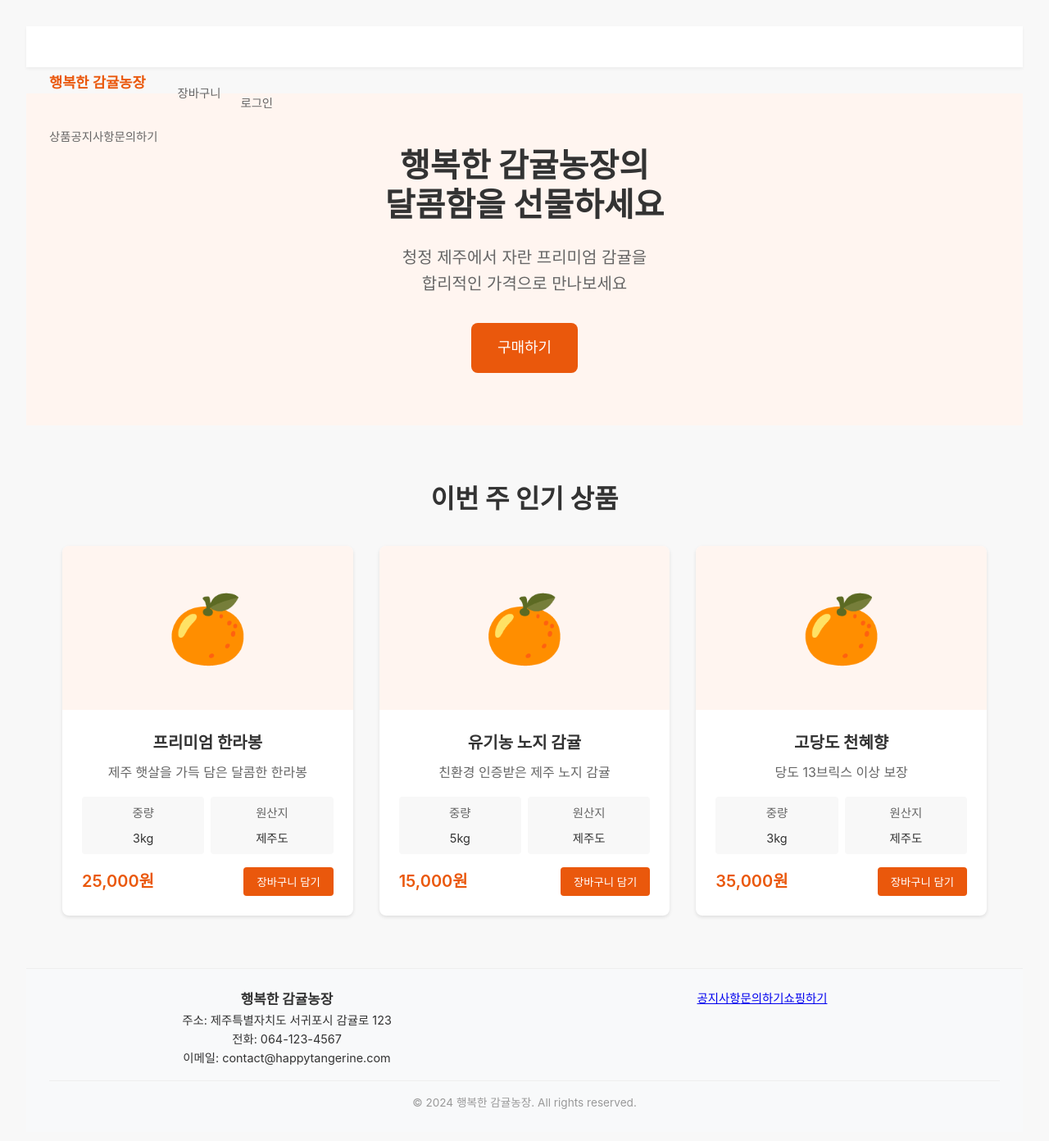
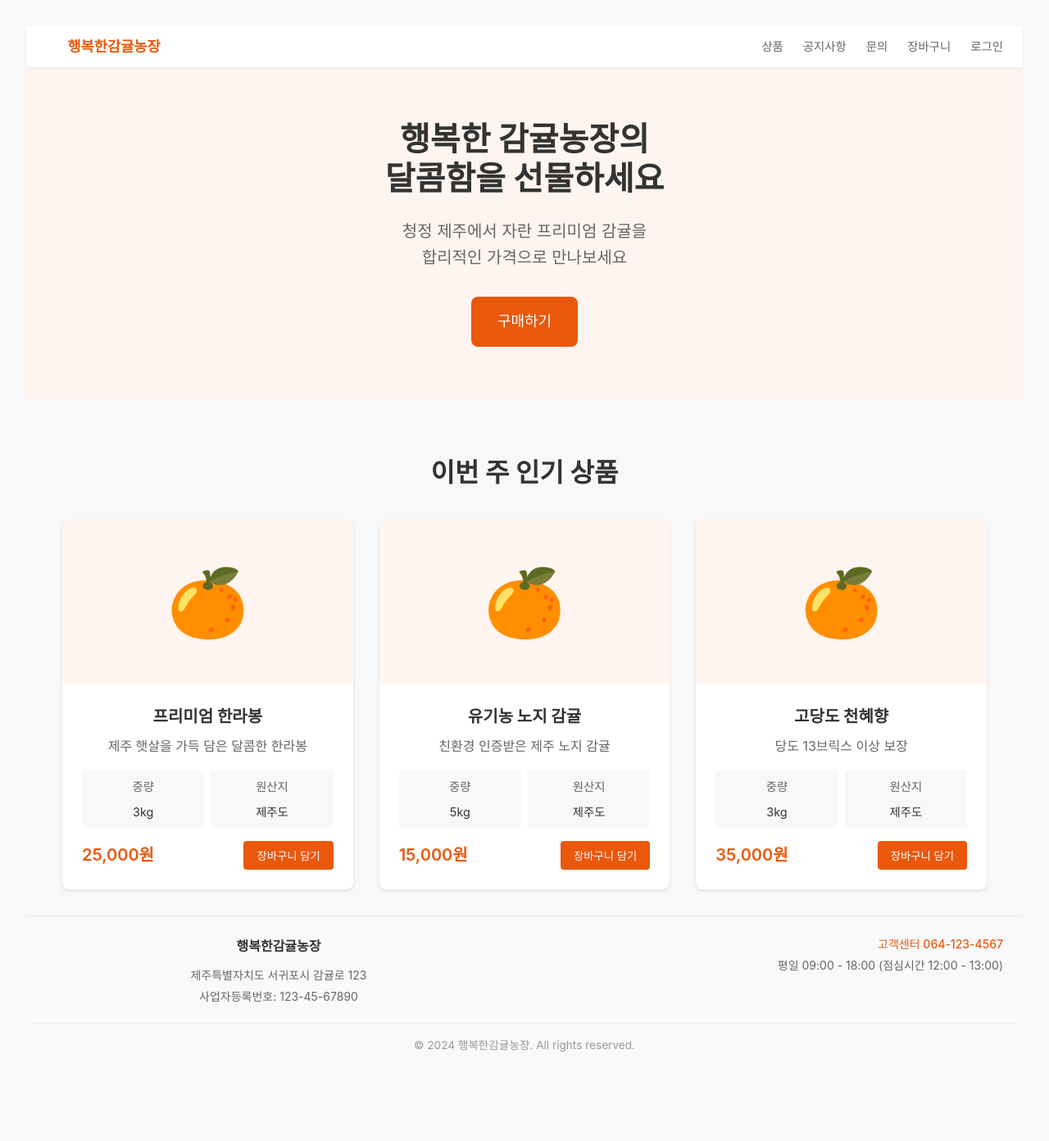
Before and after one commit to happy-yeachan/farm-page, a React (Vite) app: page / in a window 1280 px wide. Shown: the top 1392 px of the page at 82% size. After the commit the page ends 1343 px from the top, so only its background shows below. Built offline with nearby package versions, Linux system fonts and the light colour scheme.

Commit message:
feat: 헤더와 푸터 UI 개선
- 헤더 높이 축소 (60px → 50px)
- 회원가입 버튼 제거
- 모바일 햄버거 메뉴 구현
- 푸터 레이아웃 간소화 (4단 → 2단)
- 불필요한 섹션 제거

```diff
--- a/src/components/Layout.jsx
+++ b/src/components/Layout.jsx
@@ -1,66 +1,67 @@
-import React from 'react';
+import React, { useState } from 'react';
 import { Link, useNavigate } from 'react-router-dom';
 import { useAuth } from '../contexts/AuthContext';
 
 function Layout({ children }) {
-  const { isLoggedIn, user, logout } = useAuth();
+  const { isLoggedIn, logout } = useAuth();
   const navigate = useNavigate();
+  const [isMenuOpen, setIsMenuOpen] = useState(false);
 
   const handleLogout = () => {
     logout();
     navigate('/');
+    setIsMenuOpen(false);
+  };
+
+  const closeMenu = () => {
+    setIsMenuOpen(false);
   };
 
   return (
     <div className="layout">
       <header className="header">
-        <div className="container">
-          <nav className="nav">
-            <div className="nav-left">
-              <Link to="/" className="logo">행복한 감귤농장</Link>
-              <div className="nav-links">
-                <Link to="/products">상품</Link>
-                <Link to="/notice">공지사항</Link>
-                <Link to="/inquiry">문의하기</Link>
-              </div>
-            </div>
-            <div className="nav-right">
-              <Link to="/cart" className="cart-link">장바구니</Link>
+        <div className="header-content">
+          <Link to="/" className="logo">행복한감귤농장</Link>
+          <button
+            className={`menu-button ${isMenuOpen ? 'open' : ''}`}
+            onClick={() => setIsMenuOpen(!isMenuOpen)}
+            aria-label="메뉴 열기"
+          >
+            <span></span>
+            <span></span>
+            <span></span>
+          </button>
+          <nav className={isMenuOpen ? 'open' : ''}>
+            <Link to="/products" onClick={closeMenu}>상품</Link>
+            <Link to="/notice" onClick={closeMenu}>공지사항</Link>
+            <Link to="/inquiry" onClick={closeMenu}>문의</Link>
+            <Link to="/cart" onClick={closeMenu}>장바구니</Link>
             {isLoggedIn ? (
-                <>
-                  <span className="user-name">{user.name}님</span>
-                  <button onClick={handleLogout} className="logout-button">로그아웃</button>
-                </>
+              <button onClick={handleLogout}>로그아웃</button>
             ) : (
-                <Link to="/login" className="login-link">로그인</Link>
+              <Link to="/login" onClick={closeMenu}>로그인</Link>
             )}
-            </div>
           </nav>
         </div>
       </header>
-
-      <main className="main">
+      <div className={`menu-overlay ${isMenuOpen ? 'open' : ''}`} onClick={closeMenu}></div>
+      <main className="main-content">
         {children}
       </main>
-
       <footer className="footer">
-        <div className="container">
         <div className="footer-content">
-            <div className="footer-info">
-              <h3>행복한 감귤농장</h3>
-              <p>주소: 제주특별자치도 서귀포시 감귤로 123</p>
-              <p>전화: 064-123-4567</p>
-              <p>이메일: contact@happytangerine.com</p>
+          <div className="footer-section company">
+            <h3>행복한감귤농장</h3>
+            <p>제주특별자치도 서귀포시 감귤로 123</p>
+            <p>사업자등록번호: 123-45-67890</p>
           </div>
-            <div className="footer-links">
-              <Link to="/notice">공지사항</Link>
-              <Link to="/inquiry">문의하기</Link>
-              <Link to="/products">쇼핑하기</Link>
+          <div className="footer-section contact">
+            <p className="phone">고객센터 064-123-4567</p>
+            <p>평일 09:00 - 18:00 (점심시간 12:00 - 13:00)</p>
           </div>
         </div>
         <div className="footer-bottom">
-            <p>&copy; 2024 행복한 감귤농장. All rights reserved.</p>
-          </div>
+          <p>&copy; 2024 행복한감귤농장. All rights reserved.</p>
         </div>
       </footer>
     </div>
```
Lines whose indentation alone changed are shown as unchanged.
